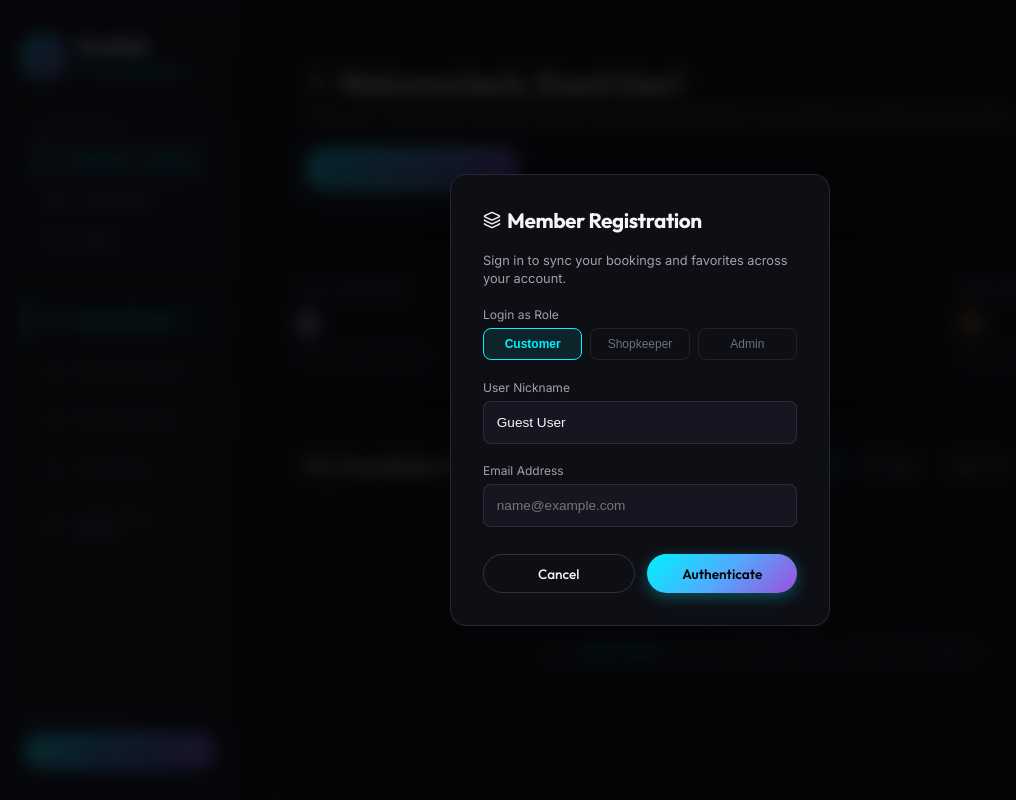
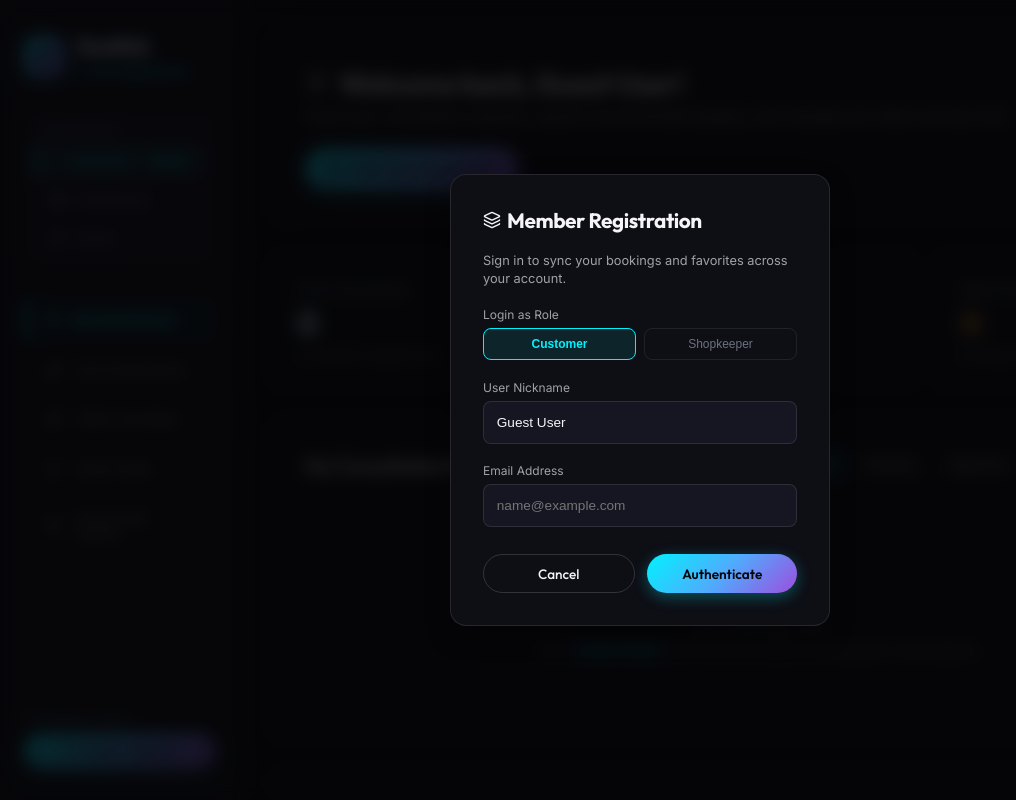
Before and after one commit to medhamalipatil/tattoo, a React (Vite) app: page / in a window 1280 px wide. Both pictures are taken after a click on the button "Log In / Sign Up". Shown: the top 800 px of the page, without its empty margins (0-1016 px from the left). Built offline with nearby package versions, Linux system fonts and the light colour scheme.

Commit message:
Remove Admin option from login modal - only Customer and Shopkeeper available at login

```diff
--- a/src/App.jsx
+++ b/src/App.jsx
@@ -539,7 +539,9 @@ export default function App() {
               <div>
                 <label style={{ display: 'block', fontSize: '0.75rem', color: 'var(--text-secondary)', marginBottom: '0.4rem' }}>Login as Role</label>
                 <div style={{ display: 'flex', gap: '0.5rem' }}>
-                  {Object.entries(roleColors).map(([role, cfg]) => (
+                  {Object.entries(roleColors)
+                    .filter(([role]) => role !== 'Admin')
+                    .map(([role, cfg]) => (
                     <button
                       key={role}
                       type="button"
```
